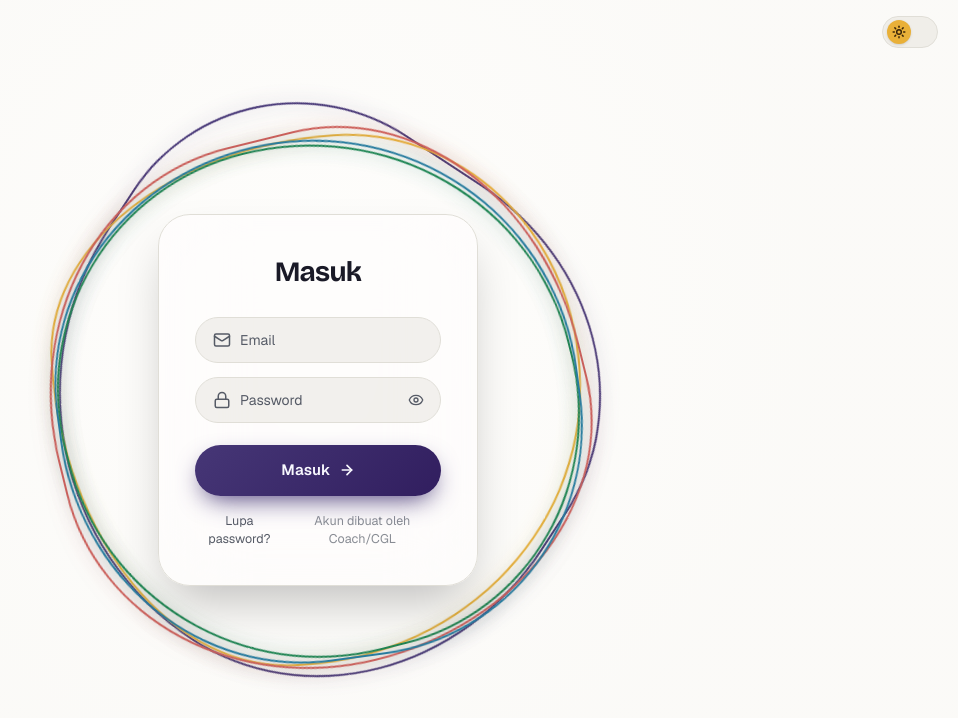
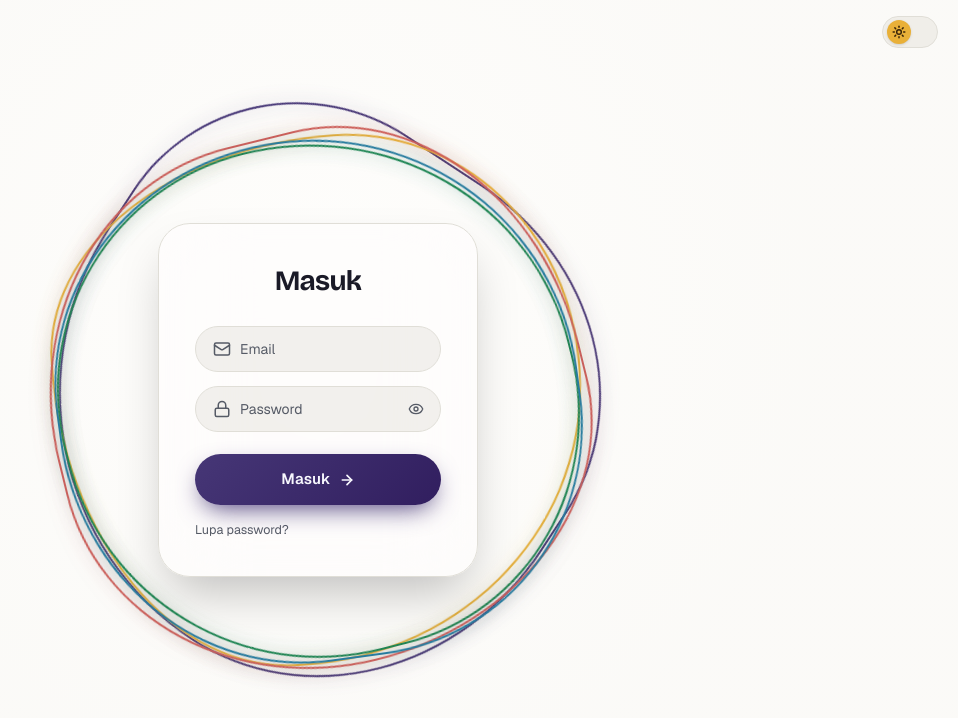
Before and after one commit to oCharybd1s/cgmanagement, a Next.js app: page /auth in a window 1280 px wide. Shown: the top 718 px of the page, without its empty margins (322-1280 px from the left). Built offline with nearby package versions, Linux system fonts and the light colour scheme.

Commit message:
fix (auth) : fixing import and style

```diff
--- a/components/auth/login-form.tsx
+++ b/components/auth/login-form.tsx
@@ -96,7 +96,6 @@ export function LoginForm() {
         <a href="#" className="text-muted-foreground underline-offset-2 transition-colors duration-200 hover:text-primary hover:underline">
           Lupa password?
         </a>
-        <span className="text-muted-foreground/70">Akun dibuat oleh Coach/CGL</span>
       </div>
     </motion.div>
   );
```
